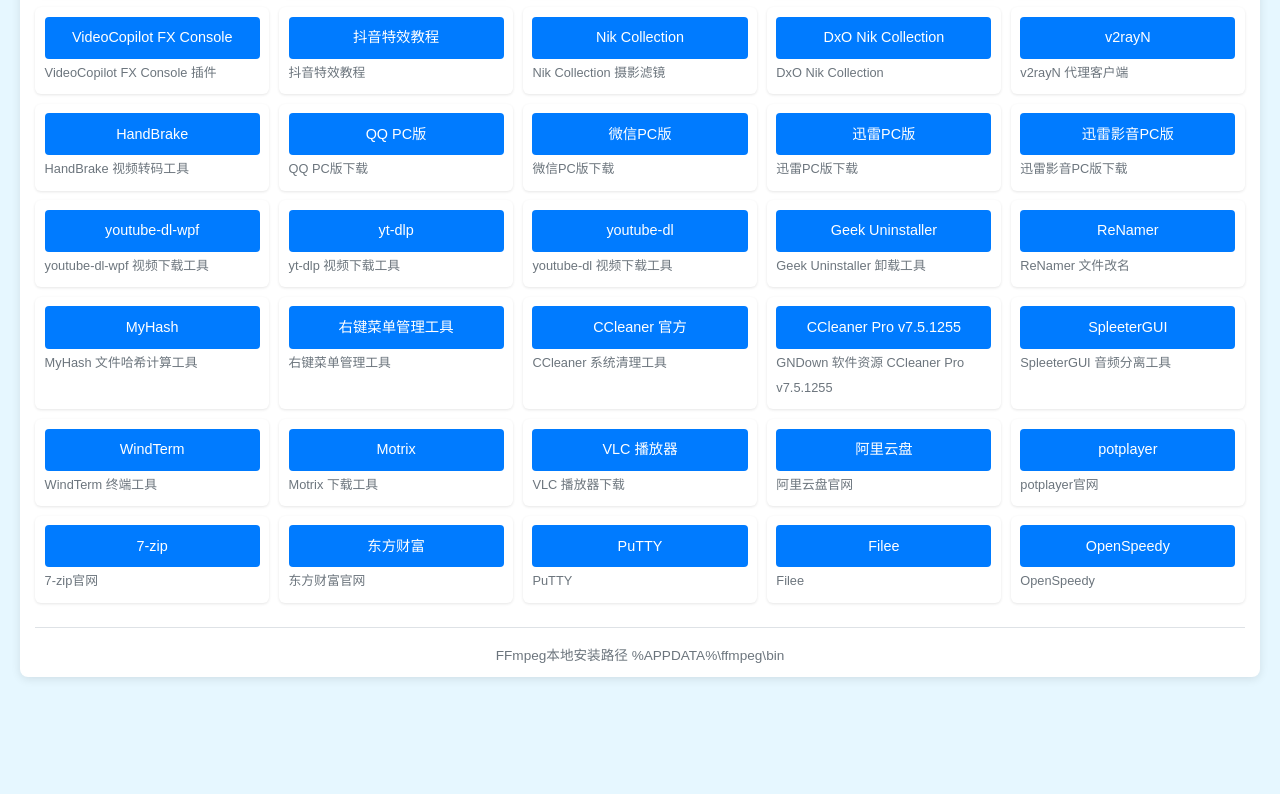
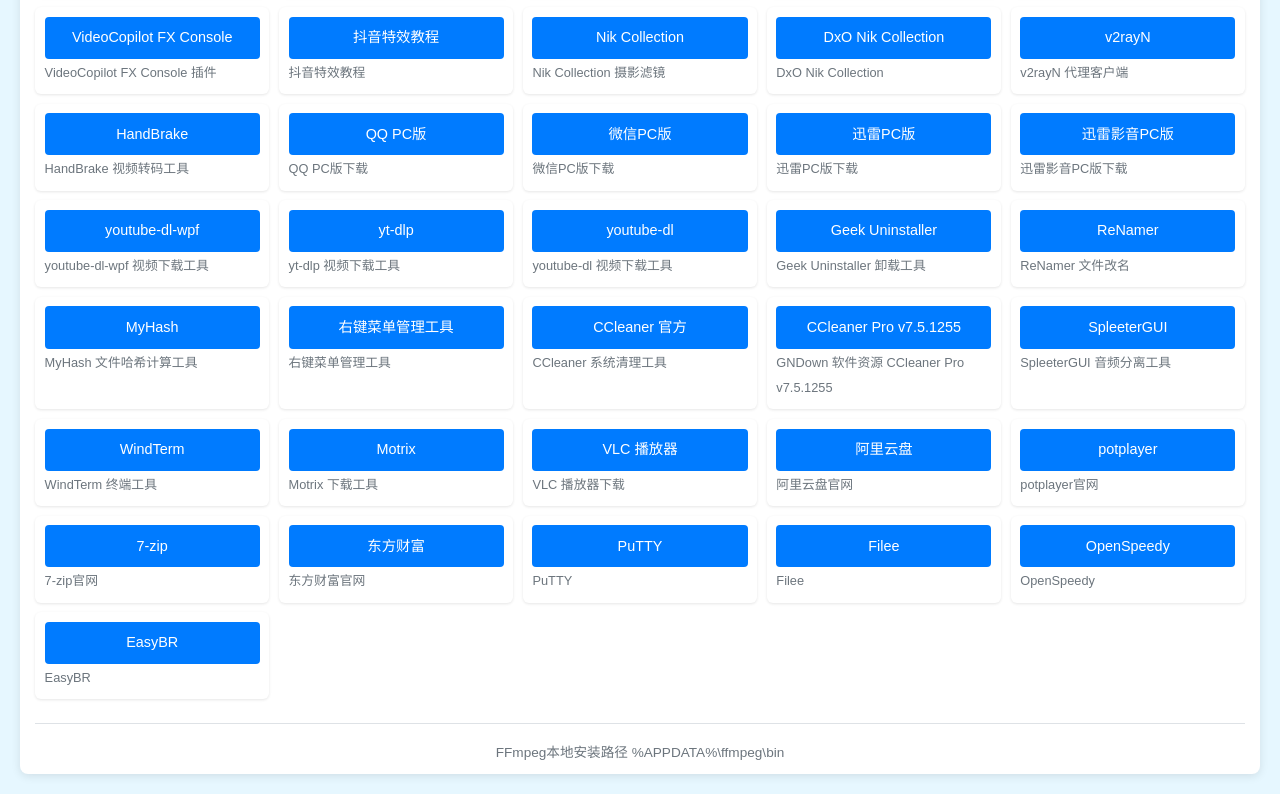
Before and after one commit to kongwx999/wy, a plain HTML site: page index.html in a window 1280 px wide. Shown: the part 1795-2589 px from the top of the page. Before the commit the page ends 2492 px from the top, so only its background shows below. Drawn offline with Linux system fonts and the light colour scheme.

Commit message:
Update index.html

```diff
--- a/index.html
+++ b/index.html
@@ -691,6 +691,11 @@
                 <a href="https://github.com/game1024/OpenSpeedy" target="_blank" class="download-btn">OpenSpeedy</a>
                 <span class="desc">OpenSpeedy</span>
             </li>
+             <!-- 第93项 -->
+            <li class="link-item">
+                <a href="https://www.ebrower.com/" target="_blank" class="download-btn">EasyBR</a>
+                <span class="desc">EasyBR</span>
+            </li>
         </ul>
 
         <div class="download-footer">
```
